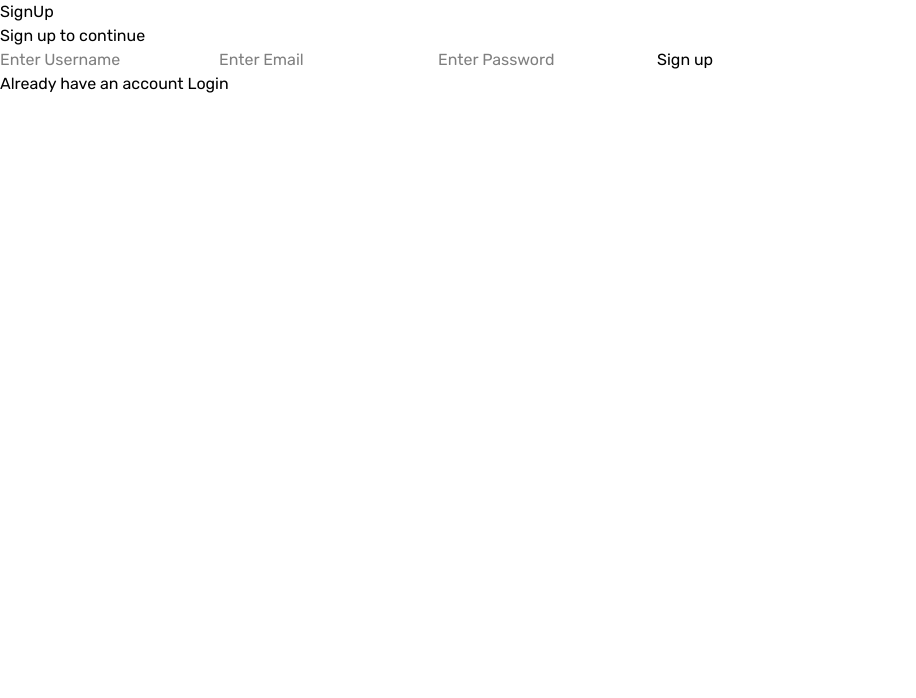
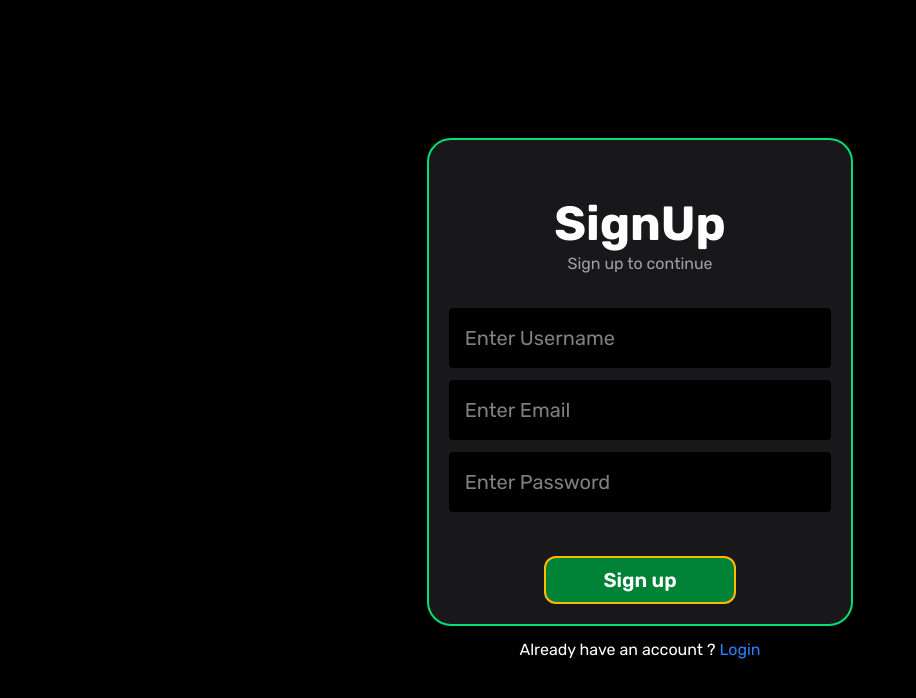
Before and after one commit to PiyushSutharScriptor/WebDevPractice, a React (Vite) app in the folder mern-to-do-project/: page /signup in a window 1280 px wide. Shown: the top 698 px of the page, without its empty margins (0-916 px from the left). Built offline with nearby package versions, Linux system fonts and the light colour scheme.

Commit message:
sign up page styling

```diff
--- a/mern-to-do-project/src/components/SignUpPage.jsx
+++ b/mern-to-do-project/src/components/SignUpPage.jsx
@@ -1,18 +1,26 @@
 import React from 'react'
-
+import { Link } from 'react-router-dom'
 const SignUpPage = () => {
   return (
     <>
-        <form>
-            <h1>SignUp</h1>
-            <h1>Sign up to continue</h1>
-            <input type="text" placeholder='Enter Username' />
-            <input type="email" placeholder='Enter Email' />
-            <input type="password" placeholder='Enter Password'/>
-            <button>Sign up</button>
+      <div className='flex flex-col bg-black items-center h-screen justify-center'>
+
+        <form className='border-2 bg-zinc-900 p-5 rounded-3xl sm:w-1/3 text-white border-green-400 flex items-center flex-col'>
+
+          <h1 className='text-5xl mt-10 pb-1 font-bold '>SignUp</h1>
+          <h1 className='text-zinc-400 pb-8' >Sign up to continue</h1>
+
+          <input className='bg-black  w-full text-xl p-4 mb-3 rounded' type="text" placeholder='Enter Username' />
+
+          <input className='bg-black w-full text-xl p-4 mb-3 rounded' type="email" placeholder='Enter Email' />
+
+          <input className='bg-black w-full p-4 text-xl mb-3 rounded' type="password" placeholder='Enter Password' />
+
+          <button className='px-3 mt-8 w-1/2 py-2 border-2 border-amber-400 text-xl font-semibold rounded-xl bg-green-700 text-white hover:scale-95 transition cursor-pointer hover:bg-black hover:text-white'>Sign up</button>
         </form>
+        <h1 className='text-white text-md mt-3'>Already have an account ?  <Link className='text-blue-500' to="/login">Login</Link></h1>
+      </div>
 
-        <h1>Already have an account <a href="/login">Login</a></h1>
     </>
   )
 }
```
